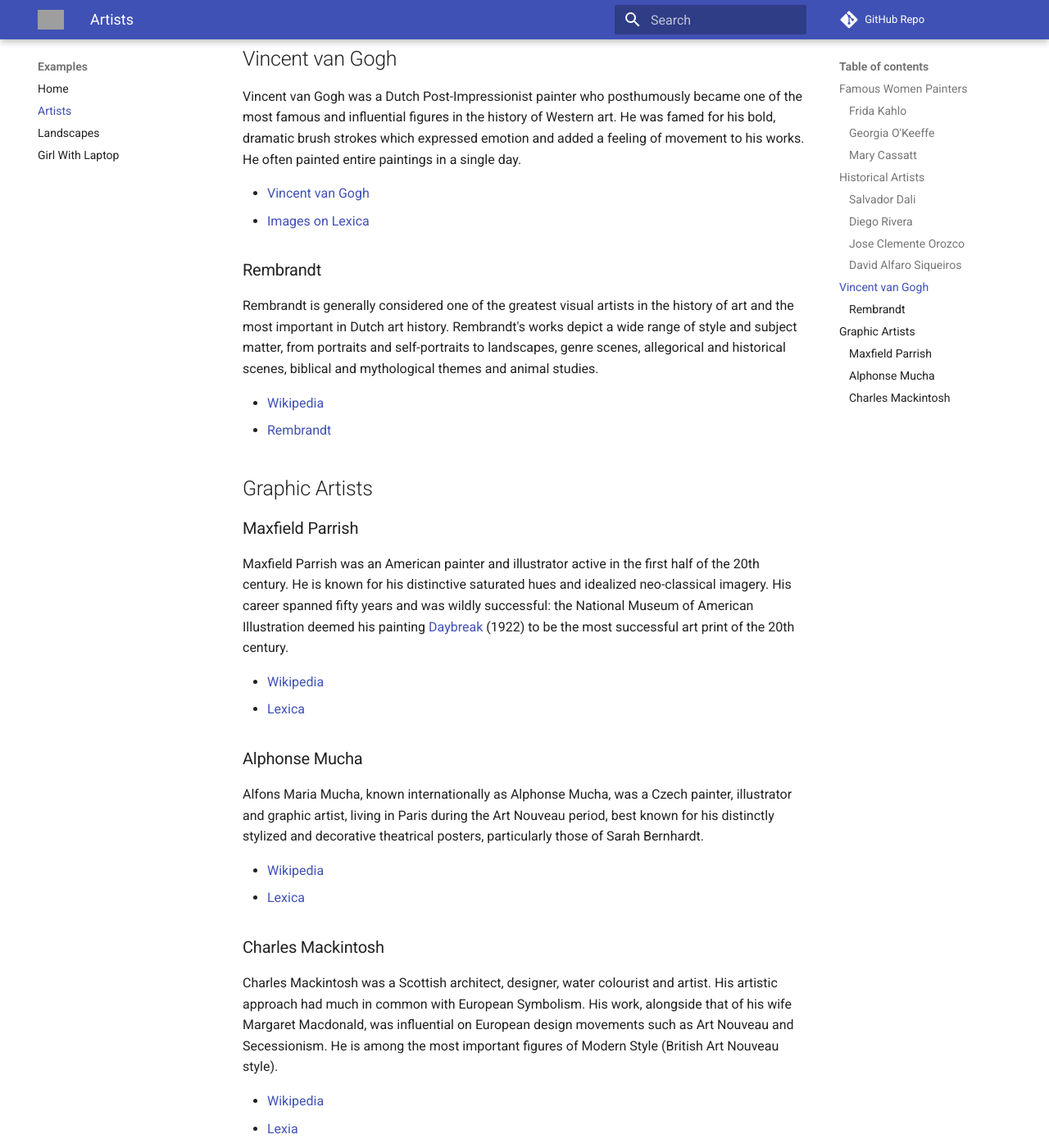
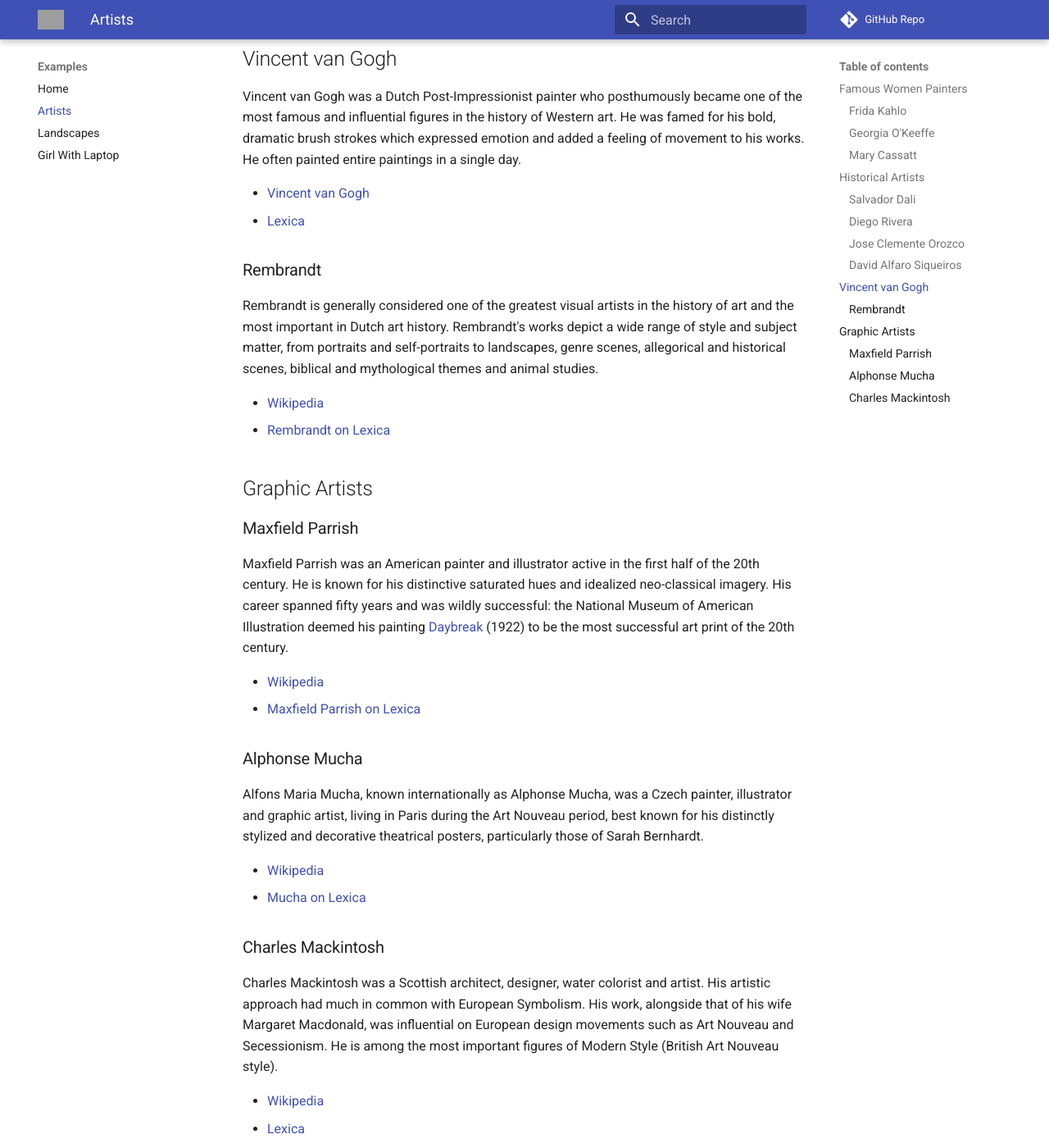
Before and after one commit to CoderDojoTC/generative-art, an MkDocs documentation site: the page built from docs/examples/artists/index.md, in a window 1280 px wide and 1400 px high, scrolled down 2257 px. Shown: the whole window at 82% size. Built offline with MkDocs 1.6.1 and Material for MkDocs 9.7.7, drawn with Linux system fonts in a browser that asks for light colours; comment, search, counter and statistics services are not loaded; some of the changed text lies outside the part shown; grey boxes are pictures that could not be loaded.

Commit message:
updated content

```diff
--- a/docs/examples/artists/index.md
+++ b/docs/examples/artists/index.md
@@ -16,13 +16,13 @@ Frida Kahlo was a Mexican painter known for her many portraits, self-portraits,
 Georgia O'Keeffe was an American modernist artist. She was known for her paintings of enlarged flowers, New York skyscrapers, and New Mexico landscapes. O'Keeffe has been called the "Mother of American modernism".
 
 * [Wikipedia](https://en.wikipedia.org/wiki/Georgia_O'Keeffe)
-* [Lexia](https://lexica.art/?q=Georgia+O%27Keeffe)
+* [Lexica](https://lexica.art/?q=Georgia+O%27Keeffe)
 
 ### Mary Cassatt
 Mary Cassatt was an American painter and printmaker strongly influenced by the impressionist movement.  Cassatt often created images of the social and private lives of women, with particular emphasis on the intimate bonds between mothers and children.
 
 * [Wikipedia](https://en.wikipedia.org/wiki/Mary_Cassatt)
-* [Lexia](https://lexica.art/?q=Mary+Cassatt)
+* [Lexica](https://lexica.art/?q=Mary+Cassatt)
 
 ## Historical Artists
 
@@ -30,7 +30,7 @@ Mary Cassatt was an American painter and printmaker strongly influenced by the i
 Salvador Dali was a Spanish surrealist artist renowned for his technical skill, precise draftsmanship, and the striking and bizarre images in his work.  The program Dall-E (combined with Wall-E) from OpenAI was named after him.
 
 * [Wikipedia](https://en.wikipedia.org/wiki/Salvador_Dal%C3%AD)
-* [Lexia](https://lexica.art/?q=Salvador+Dali)
+* [Lexica](https://lexica.art/?q=Salvador+Dali)
 
 ### Diego Rivera
 Diego Rivera was a prominent Mexican painter. His large frescoes helped establish the mural movement in Mexican and international art.  His Post-Impressionism style used simple forms and large patches of vivid colors.
@@ -49,19 +49,19 @@ Jose Clemente Orozco was a Mexican caricaturist and painter, who specialized in
 David Alfaro Siqueiros was a Mexican social realist painter, best known for his large public murals using the latest in equipment, materials and technique. Along with Diego Rivera and José Clemente Orozco, he was one of the most famous of the "Mexican muralists".
 
 * [Wikipedia](https://en.wikipedia.org/wiki/David_Alfaro_Siqueiros)
-* [Lexia](https://lexica.art/?q=David+Alfaro+Siqueiros)
+* [Lexica](https://lexica.art/?q=David+Alfaro+Siqueiros)
 
 ## Vincent van Gogh
 Vincent van Gogh was a Dutch Post-Impressionist painter who posthumously became one of the most famous and influential figures in the history of Western art.  He was famed for his bold, dramatic brush strokes which expressed emotion and added a feeling of movement to his works.  He often painted entire paintings in a single day.
 
 * [Vincent van Gogh](https://en.wikipedia.org/wiki/Vincent_van_Gogh)
-* [Images on Lexica](https://lexica.art/?q=Vincent+Van+Gogh)
+* [Lexica](https://lexica.art/?q=Vincent+Van+Gogh)
 
 ### Rembrandt
 Rembrandt is generally considered one of the greatest visual artists in the history of art and the most important in Dutch art history.  Rembrandt's works depict a wide range of style and subject matter, from portraits and self-portraits to landscapes, genre scenes, allegorical and historical scenes, biblical and mythological themes and animal studies.
 
 * [Wikipedia](https://en.wikipedia.org/wiki/Rembrandt)
-* [Rembrandt](https://lexica.art/?q=Rembrandt)
+* [Rembrandt on Lexica](https://lexica.art/?q=Rembrandt)
 
 ## Graphic Artists
 
@@ -69,16 +69,16 @@ Rembrandt is generally considered one of the greatest visual artists in the hist
 Maxfield Parrish was an American painter and illustrator active in the first half of the 20th century. He is known for his distinctive saturated hues and idealized neo-classical imagery. His career spanned fifty years and was wildly successful: the National Museum of American Illustration deemed his painting [Daybreak](https://en.wikipedia.org/wiki/Daybreak_(painting)) (1922) to be the most successful art print of the 20th century.
 
 * [Wikipedia](https://en.wikipedia.org/wiki/Maxfield_Parrish)
-* [Lexica](https://lexica.art/?q=Maxfield+Parrish)
+* [Maxfield Parrish on Lexica](https://lexica.art/?q=Maxfield+Parrish)
 
 ### Alphonse Mucha
 Alfons Maria Mucha, known internationally as Alphonse Mucha, was a Czech painter, illustrator and graphic artist, living in Paris during the Art Nouveau period, best known for his distinctly stylized and decorative theatrical posters, particularly those of Sarah Bernhardt.
 
 * [Wikipedia](https://en.wikipedia.org/wiki/Alphonse_Mucha)
-* [Lexica](https://lexica.art/?q=Alphonse+Mucha)
+* [Mucha on Lexica](https://lexica.art/?q=Alphonse+Mucha)
 
 ### Charles Mackintosh
-Charles Mackintosh was a Scottish architect, designer, water colourist and artist. His artistic approach had much in common with European Symbolism. His work, alongside that of his wife Margaret Macdonald, was influential on European design movements such as Art Nouveau and Secessionism.  He is among the most important figures of Modern Style (British Art Nouveau style).
+Charles Mackintosh was a Scottish architect, designer, water colorist and artist. His artistic approach had much in common with European Symbolism. His work, alongside that of his wife Margaret Macdonald, was influential on European design movements such as Art Nouveau and Secessionism.  He is among the most important figures of Modern Style (British Art Nouveau style).
 
 * [Wikipedia](https://en.wikipedia.org/wiki/Charles_Rennie_Mackintosh)
-* [Lexia](https://lexica.art/?q=Charles+Rennie+Mackintosh)
+* [Lexica](https://lexica.art/?q=Charles+Rennie+Mackintosh)
```
Also changed, not shown: docs/examples/girl-with-laptop/index.md (+8 -0 lines), docs/examples/girl-with-laptop/cast-paper.png (added), docs/examples/girl-with-laptop/stained-glass.png (added), 1 other file.
